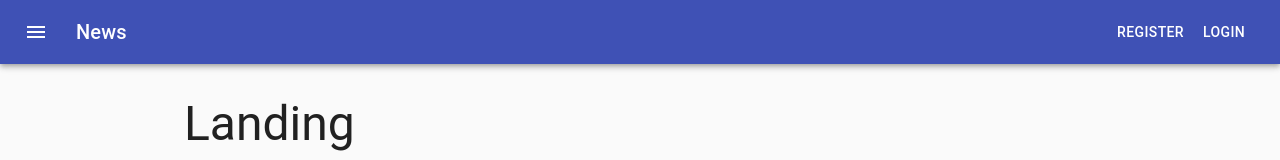
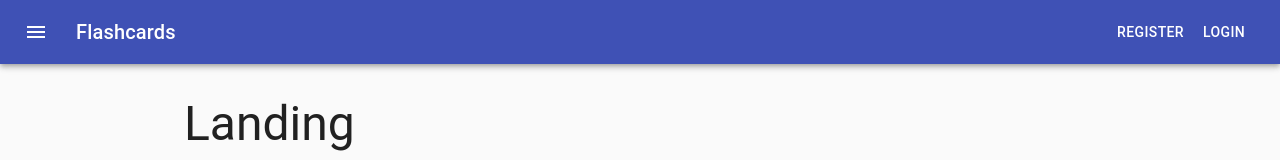
Before and after one commit to marciorasf/hippocards-web, a React (Create React App) app: page / in a window 1280 px wide. Shown: the top 160 px of the page. Built offline with nearby package versions, Linux system fonts and the light colour scheme; no server answers.

Commit message:
change header name

```diff
--- a/src/components/Header.tsx
+++ b/src/components/Header.tsx
@@ -63,7 +63,7 @@ const Header: React.FC = () => {
             <MenuIcon />
           </IconButton>
           <Typography variant="h6" className={classes.title}>
-            News
+            Flashcards
           </Typography>
 
           {userStore.user.id ? (
```
